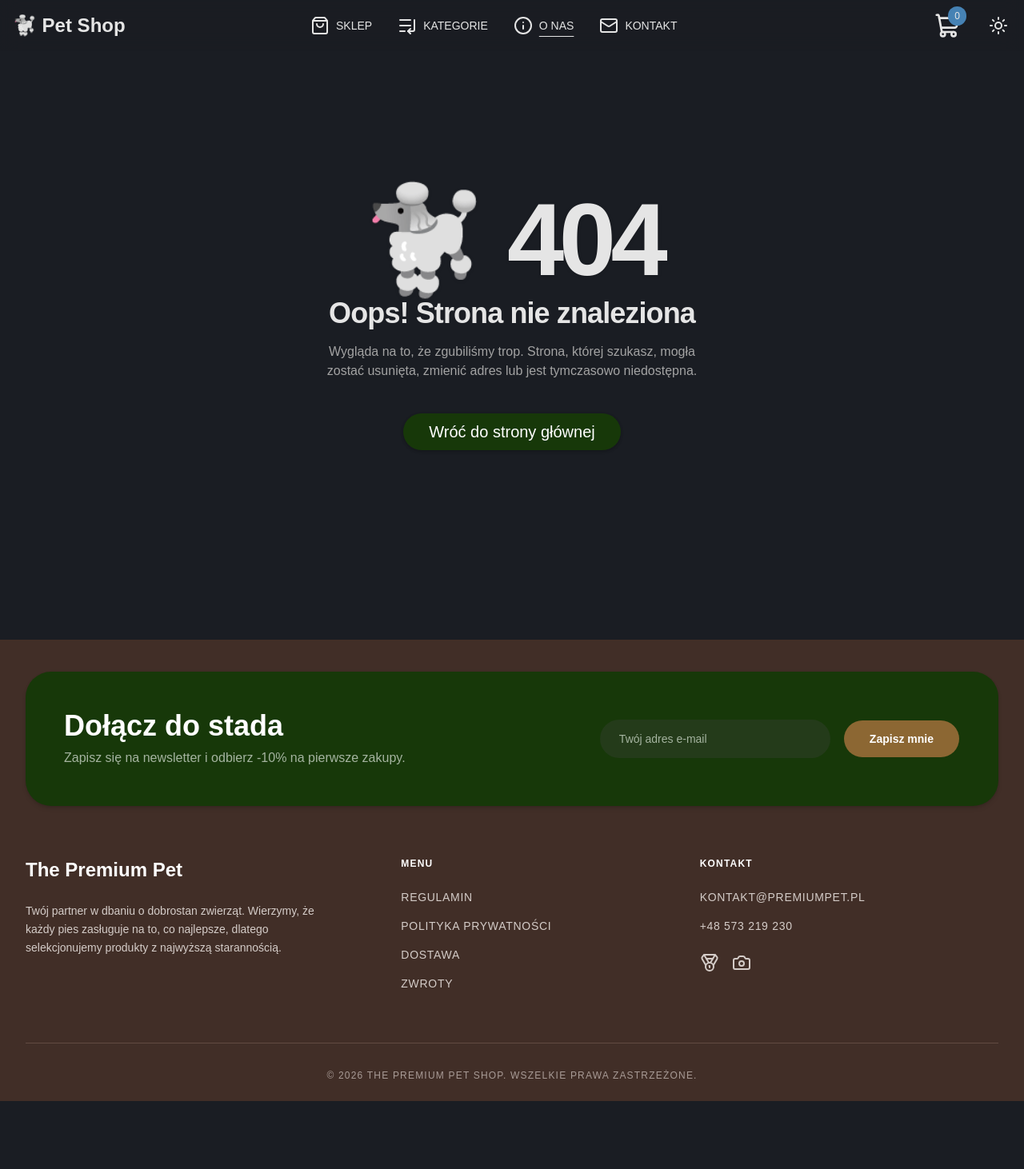
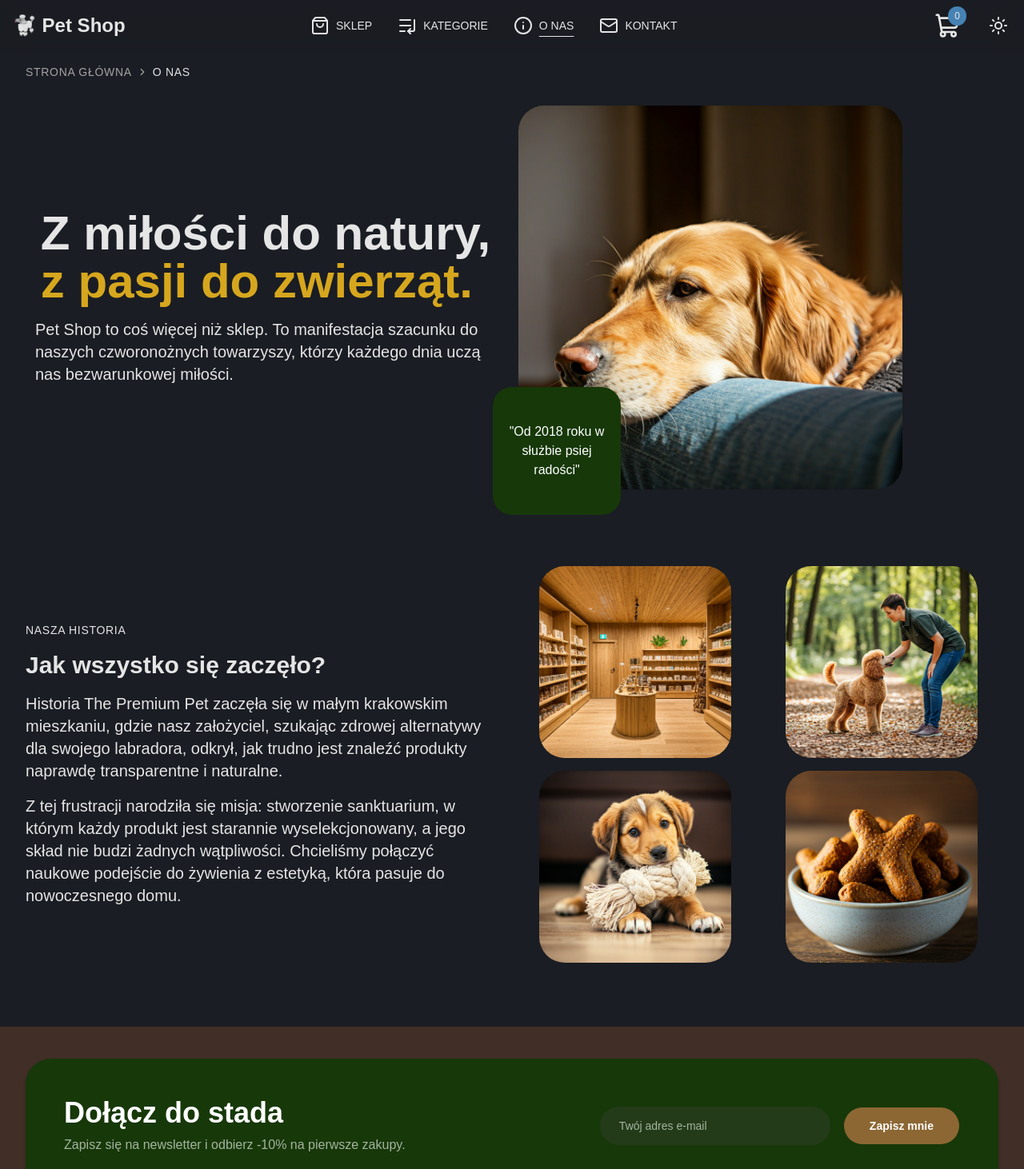
Before and after one commit to ajarek/next-16-ep-29-your-dog, a Next.js app: page /about in a window 1280 px wide. Before the commit this address had no page. Shown: the top 1462 px of the page at 80% size. Before the commit the page ends 1377 px from the top, so only its background shows below. Built offline with nearby package versions, Linux system fonts and the light colour scheme.

Commit message:
feat: create about page with descriptive content and imagery

```diff
--- /dev/null
+++ b/app/about/page.tsx
@@ -0,0 +1,100 @@
+import {
+  Breadcrumb,
+  BreadcrumbItem,
+  BreadcrumbLink,
+  BreadcrumbList,
+  BreadcrumbPage,
+  BreadcrumbSeparator,
+} from "@/components/ui/breadcrumb"
+import Image from "next/image"
+
+const AboutPage = () => {
+  return (
+    <div className='min-h-screen flex flex-col items-start justify-start px-4 md:px-8 py-20 gap-8'>
+      <Breadcrumb>
+        <BreadcrumbList className='text-sm uppercase tracking-wider'>
+          <BreadcrumbItem>
+            <BreadcrumbLink href='/'>Strona główna</BreadcrumbLink>
+          </BreadcrumbItem>
+          <BreadcrumbSeparator />
+          <BreadcrumbItem>
+            <BreadcrumbPage>O nas</BreadcrumbPage>
+          </BreadcrumbItem>
+        </BreadcrumbList>
+      </Breadcrumb>
+      <div className='grid grid-cols-1 md:grid-cols-2 w-full place-items-center gap-4'>
+        <div className='relative w-full flex flex-col items-center gap-4'>
+          <h1 className='text-6xl font-bold'>
+            Z miłości do natury, <br></br>
+            <span className='text-[#D6A71E]'>z pasji do zwierząt.</span>
+          </h1>
+          <p className='w-full md:max-w-xl text-xl '>
+            Pet Shop to coś więcej niż sklep. To manifestacja szacunku do
+            naszych czworonożnych towarzyszy, którzy każdego dnia uczą nas
+            bezwarunkowej miłości.
+          </p>
+        </div>
+        <div className='relative w-full'>
+          <Image
+            src='/images/about-us-0.png'
+            alt=''
+            width={480}
+            height={480}
+            className='object-cover rounded-4xl'
+          />
+          <div className='absolute -bottom-8 left-0 md:-left-8 w-40 h-40 rounded-3xl bg-primary flex items-center justify-center text-white font-medium text-center p-4'>
+            &quot;Od 2018 roku w służbie psiej radości&quot;
+          </div>
+        </div>
+
+      </div>
+      <div className='grid grid-cols-1 md:grid-cols-2 w-full place-items-center gap-4 mt-16'>
+        <div className='relative w-full flex flex-col items-start gap-4'>
+            <p className="uppercase text-sm tracking-wider">Nasza Historia</p>
+          <h2 className='text-3xl font-bold'>
+            Jak wszystko się zaczęło?
+          </h2>
+          <p className='w-full md:max-w-xl text-xl '>
+            Historia The Premium Pet zaczęła się w małym krakowskim mieszkaniu, gdzie nasz założyciel, szukając zdrowej alternatywy dla swojego labradora, odkrył, jak trudno jest znaleźć produkty naprawdę transparentne i naturalne.
+          </p>
+          <p className='w-full md:max-w-xl text-xl '>
+            Z tej frustracji narodziła się misja: stworzenie sanktuarium, w którym każdy produkt jest starannie wyselekcjonowany, a jego skład nie budzi żadnych wątpliwości. Chcieliśmy połączyć naukowe podejście do żywienia z estetyką, która pasuje do nowoczesnego domu.
+          </p>
+        </div>
+        <div className=' w-full grid grid-cols-1 md:grid-cols-2 gap-4 place-items-center'>
+          <Image
+            src='/images/about-us-1.png'
+            alt=''
+            width={240}
+            height={240}
+            className='object-cover rounded-4xl'
+          />
+          <Image
+            src='/images/about-us-2.png'
+            alt=''
+            width={240}
+            height={240}
+            className='object-cover rounded-4xl'
+          />
+          <Image
+            src='/images/about-us-3.png'
+            alt=''
+            width={240}
+            height={240}
+            className='object-cover rounded-4xl'
+          />
+          <Image
+            src='/images/about-us-4.png'
+            alt=''
+            width={240}
+            height={240}
+            className='object-cover rounded-4xl'
+          />
+
+        </div>
+      </div>
+    </div>
+  )
+}
+
+export default AboutPage
```
Also changed, not shown: public/images/about-us-0.png (added).
